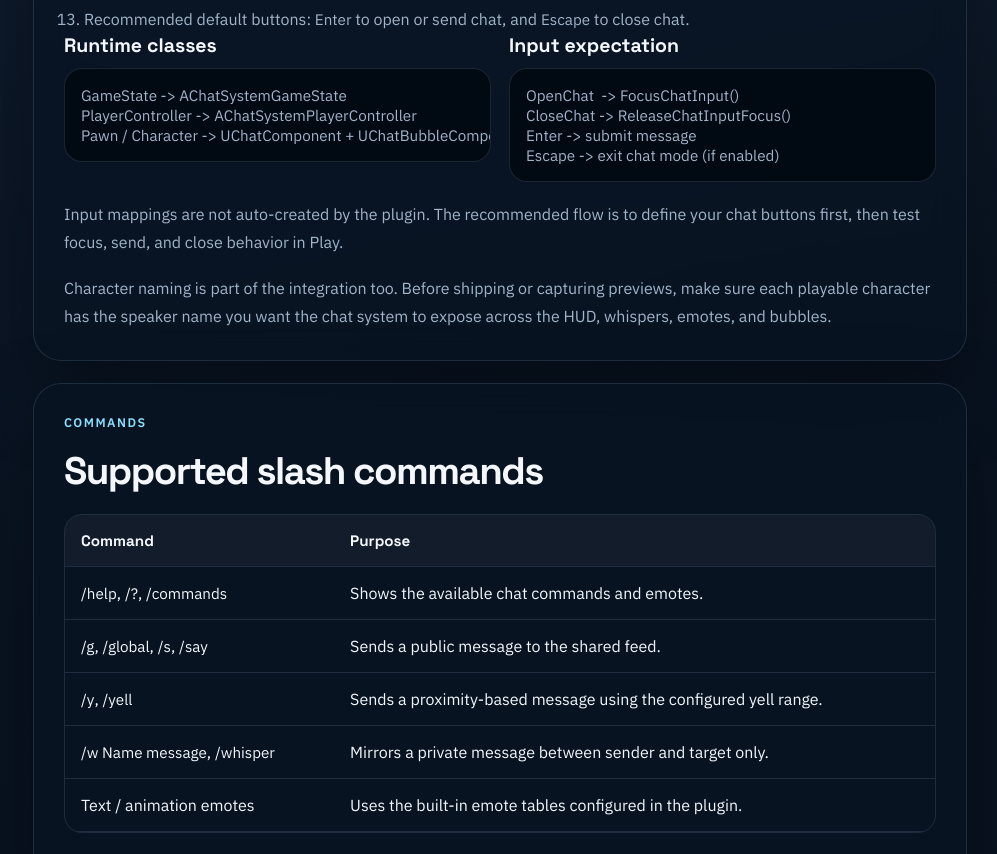
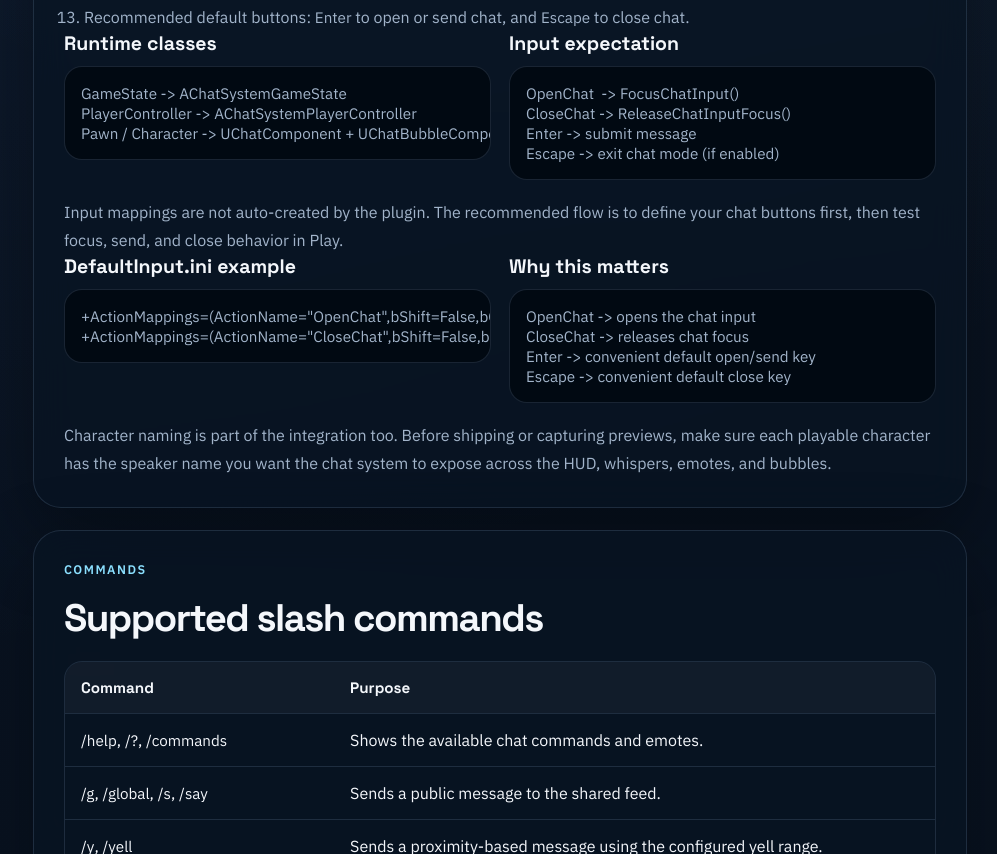
Before and after one commit to spirit122/MultiplayerChatSystem-Docs, a plain HTML site: page index.html in a window 1280 px wide. Shown: the part 1946-2800 px from the top of the page, without its empty margins (283-1280 px from the left). Drawn offline with Linux system fonts and the light colour scheme.

Commit message:
Add action mappings and remove GitHub buttons

```diff
--- a/index.html
+++ b/index.html
@@ -28,7 +28,6 @@
                 <a href="#designer">Designer</a>
                 <a href="#faq">FAQ</a>
             </nav>
-            <a class="repo-link" href="https://github.com/spirit122/MultiplayerChatSystem" target="_blank" rel="noreferrer">GitHub</a>
         </header>
 
         <main id="top">
@@ -165,6 +164,20 @@ Escape -> exit chat mode (if enabled)</code></pre>
                             Input mappings are not auto-created by the plugin. The recommended flow is to define your chat buttons first,
                             then test focus, send, and close behavior in Play.
                         </p>
+                        <div class="code-pair">
+                            <div>
+                                <h3>DefaultInput.ini example</h3>
+                                <pre><code>+ActionMappings=(ActionName="OpenChat",bShift=False,bCtrl=False,bAlt=False,bCmd=False,Key=Enter)
++ActionMappings=(ActionName="CloseChat",bShift=False,bCtrl=False,bAlt=False,bCmd=False,Key=Escape)</code></pre>
+                            </div>
+                            <div>
+                                <h3>Why this matters</h3>
+                                <pre><code>OpenChat -> opens the chat input
+CloseChat -> releases chat focus
+Enter -> convenient default open/send key
+Escape -> convenient default close key</code></pre>
+                            </div>
+                        </div>
                         <p class="note">
                             Character naming is part of the integration too. Before shipping or capturing previews, make sure each playable character
                             has the speaker name you want the chat system to expose across the HUD, whispers, emotes, and bubbles.
@@ -453,10 +466,6 @@ Escape -> exit chat mode (if enabled)</code></pre>
                     <section class="doc-section final-cta">
                         <p class="eyebrow">Support</p>
                         <h2>Use this site as the public reference for setup, styling, and shipping workflows.</h2>
-                        <div class="hero-actions">
-                            <a class="button button-primary" href="https://github.com/spirit122/MultiplayerChatSystem" target="_blank" rel="noreferrer">Open Repository</a>
-                            <a class="button button-secondary" href="https://github.com/spirit122/MultiplayerChatSystem/blob/main/Docs/FAB/FAB_Store_Copy_EN.md" target="_blank" rel="noreferrer">Read FAB Store Copy</a>
-                        </div>
                     </section>
                 </div>
             </section>
```
